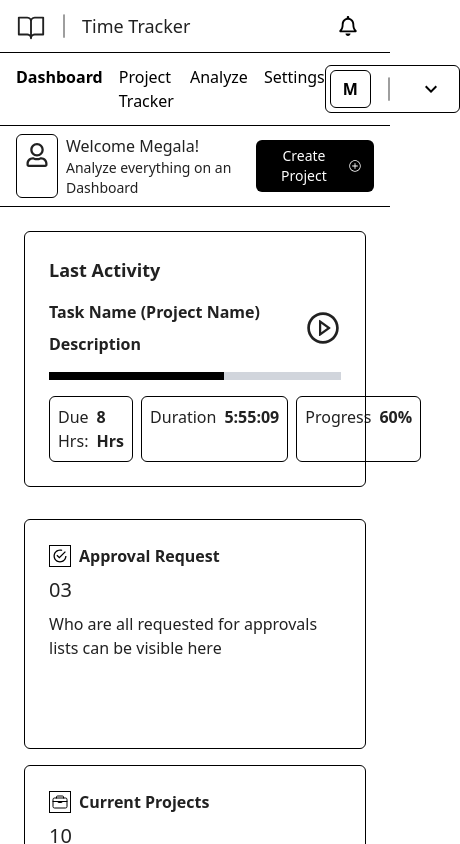
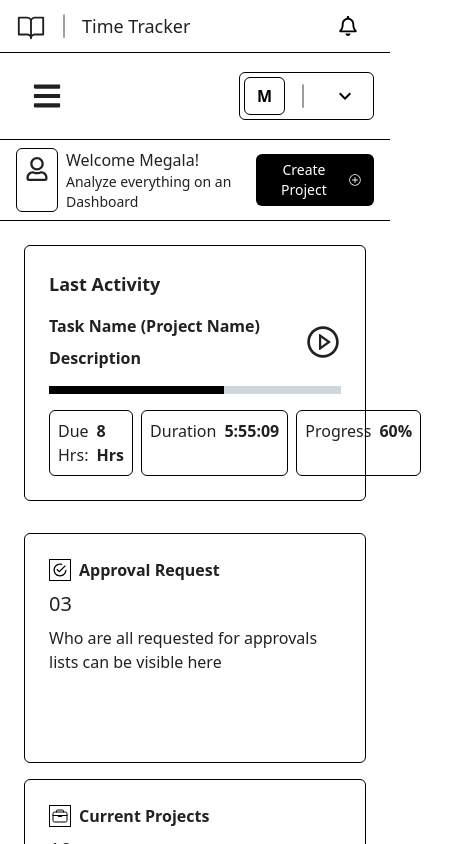
Before and after one commit to rajkumarpave/time-tracker-dashboard, a React (Vite) app: page / in a window 390 px wide. Shown: the top 844 px of the page, 460 px wide, since content can reach past the window. Built offline with nearby package versions, Linux system fonts and the light colour scheme.

Commit message:
[ADD] Mobile Menu Component

```diff
--- /dev/null
+++ b/src/components/TopNavBar/MobileMenu/index.tsx
@@ -0,0 +1,66 @@
+import React, { useState } from "react";
+import { Link } from "react-router-dom";
+import { FaBars } from "react-icons/fa";
+import { AiOutlineClose } from "react-icons/ai";
+
+interface MenuItem {
+  label: string;
+  route: string;
+}
+
+const MobileMenu: React.FC<{ menuList: MenuItem[] }> = ({ menuList }) => {
+  // State to toggle the menu visibility
+  const [isOpen, setIsOpen] = useState<boolean>(false);
+
+  // Toggle the mobile menu
+  const toggleMenu = (): void => {
+    setIsOpen((prevState) => !prevState);
+  };
+
+  return (
+    <div className="block lg:hidden relative">
+      <div className="p-4 cursor-pointer" onClick={toggleMenu}>
+        <FaBars size={30} />
+      </div>
+
+      {isOpen && (
+        <div className="absolute top-0 left-0 w-[93vw] bg-gray-800 text-white p-4 z-50">
+          <div className="flex justify-between items-center">
+            <AiOutlineClose
+              size={30}
+              className="cursor-pointer"
+              onClick={toggleMenu}
+            />
+          </div>
+          <ul className="flex flex-col gap-4 mt-4">
+            {menuList.map((menu, idx) => (
+              <li key={idx}>
+                <Link
+                  to={menu.route}
+                  className="block py-2 px-4 hover:bg-gray-700 rounded"
+                  onClick={toggleMenu}
+                >
+                  {menu.label}
+                </Link>
+              </li>
+            ))}
+          </ul>
+        </div>
+      )}
+
+      <div className="hidden lg:flex gap-6">
+        {menuList.map((menu, idx) => (
+          <Link
+            key={idx}
+            to={menu.route}
+            className="text-black hover:text-gray-500"
+          >
+            {menu.label}
+          </Link>
+        ))}
+      </div>
+    </div>
+  );
+};
+
+export default MobileMenu;
--- a/src/components/TopNavBar/index.tsx
+++ b/src/components/TopNavBar/index.tsx
@@ -4,6 +4,7 @@ import AppButton from "../AppUI/AppButton";
 import AppTypography from "../AppUI/AppTypography";
 import { MdKeyboardArrowDown } from "react-icons/md";
 import AppVerticalLine from "../AppUI/AppVerticalLine";
+import MobileMenu from "./MobileMenu";
 
 // Define types for the menu list
 interface MenuItem {
@@ -25,7 +26,7 @@ const TopNavBar: React.FC = () => {
 
   return (
     <div className="flex justify-between items-center p-3 px-4">
-      <div className="flex space-x-4 bg-white text-black">
+      <div className="hidden md:flex space-x-4 bg-white text-black">
         {menuList.map((menu, idx) => {
           const isActive = location.pathname === menu.route;
           return (
@@ -38,6 +39,7 @@ const TopNavBar: React.FC = () => {
           );
         })}
       </div>
+      <MobileMenu menuList={menuList} />
       <NavActionButton />
     </div>
   );
```
